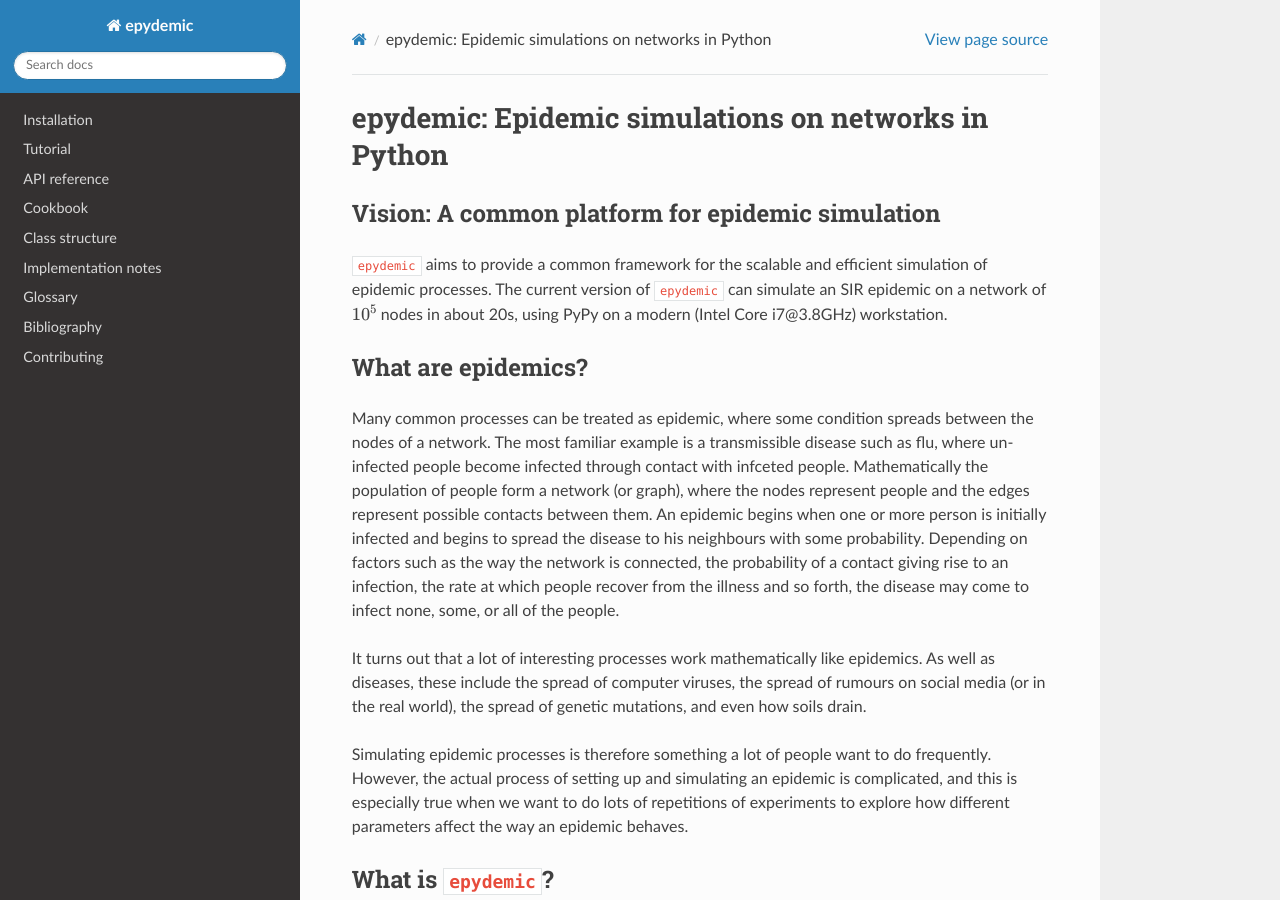
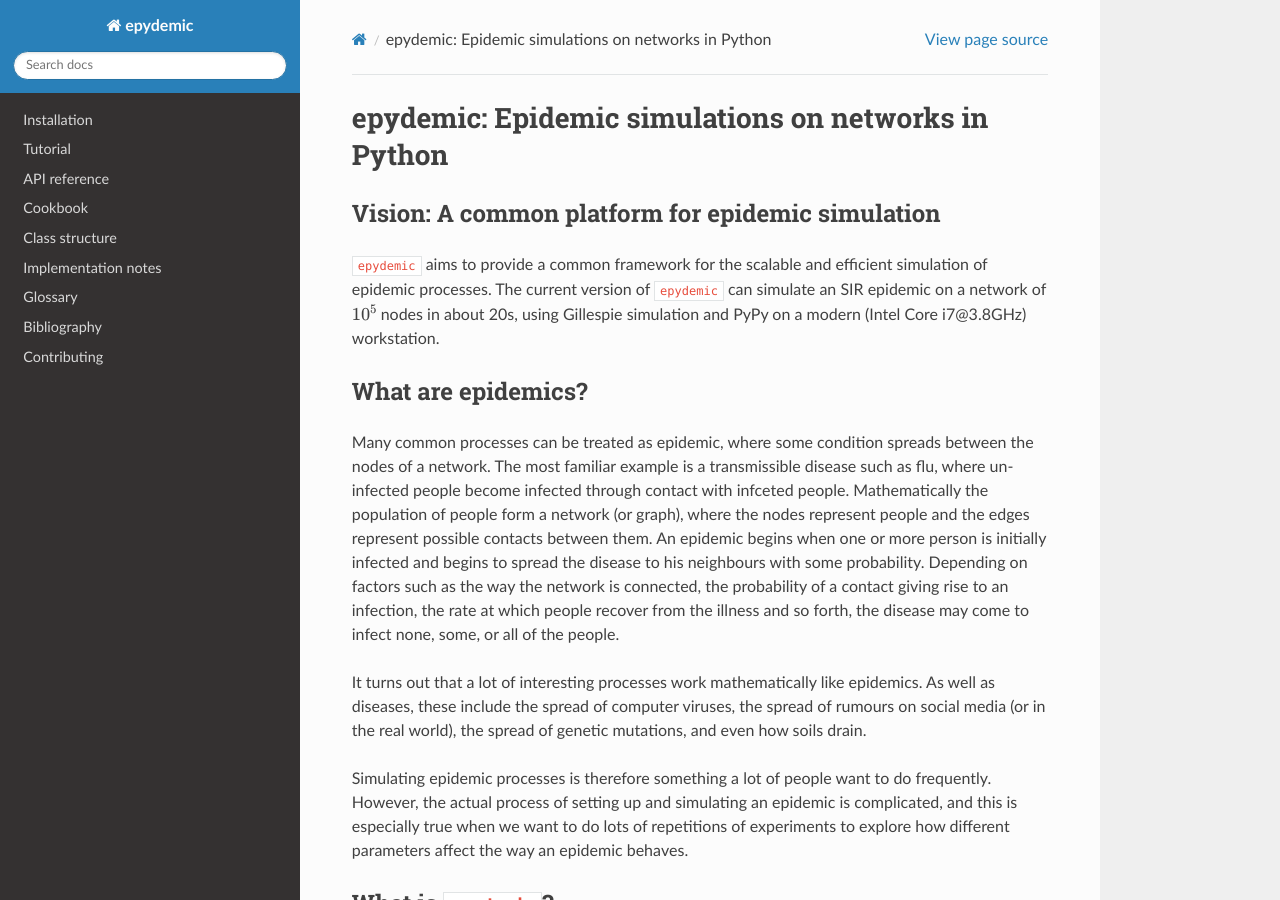
Before and after one commit to simoninireland/epydemic, a Sphinx documentation site: the page built from doc/index.rst, in a window 1280 px wide and 900 px high. Built offline with Sphinx 7.4.7 and the Read the Docs theme 2.0.0, drawn with Linux system fonts in a browser that asks for light colours.

Commit message:
Minor changes

```diff
--- a/doc/index.rst
+++ b/doc/index.rst
@@ -12,8 +12,8 @@ Vision: A common platform for epidemic simulation
 ``epydemic`` aims to provide a common framework for the scalable and
 efficient simulation of epidemic processes.
 The current version of ``epydemic`` can simulate an SIR epidemic on a
-network of :math:`10^5` nodes in about 20s, using PyPy on a modern
-(Intel Core i7\@3.8GHz) workstation.
+network of :math:`10^5` nodes in about 20s, using Gillespie simulation
+and PyPy on a modern (Intel Core i7\@3.8GHz) workstation.
 
 
 What are epidemics?
```
